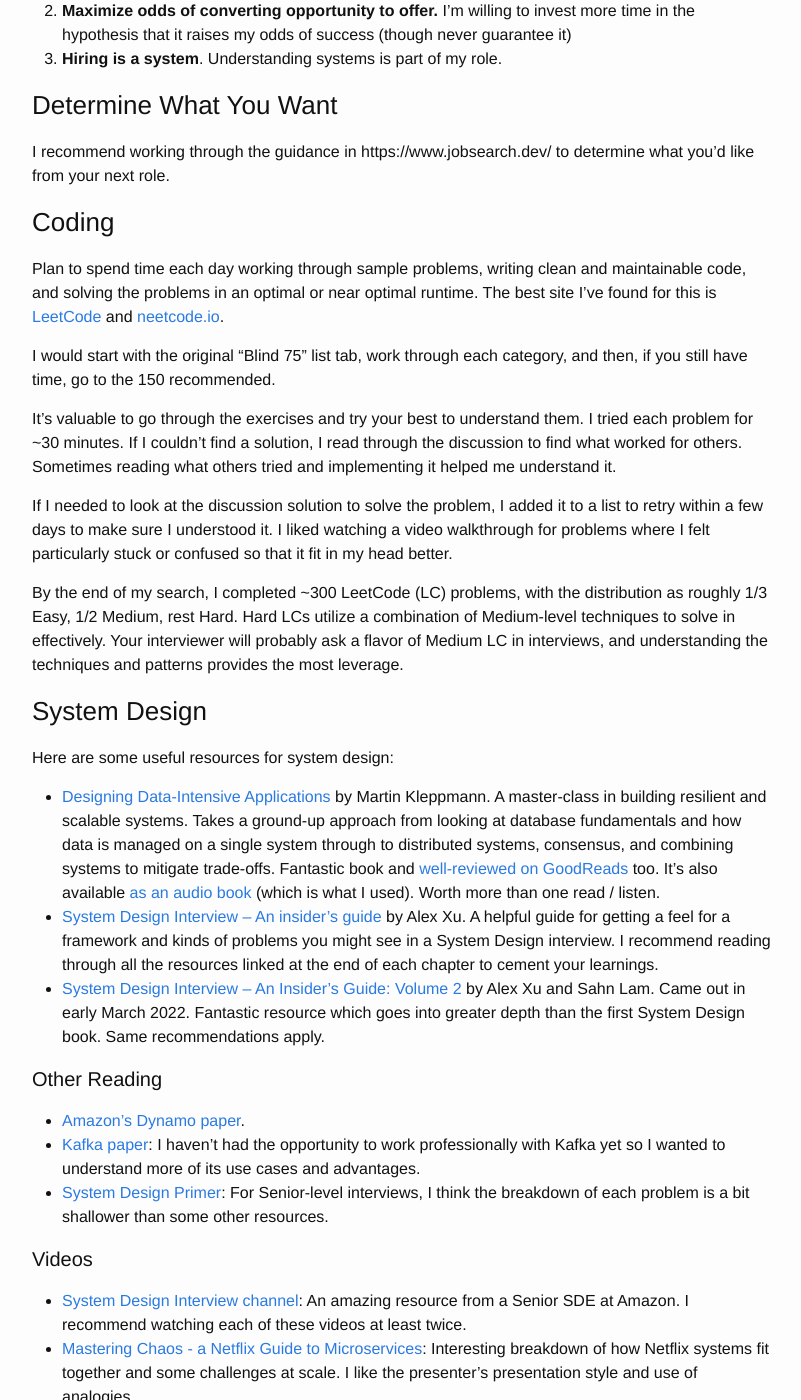
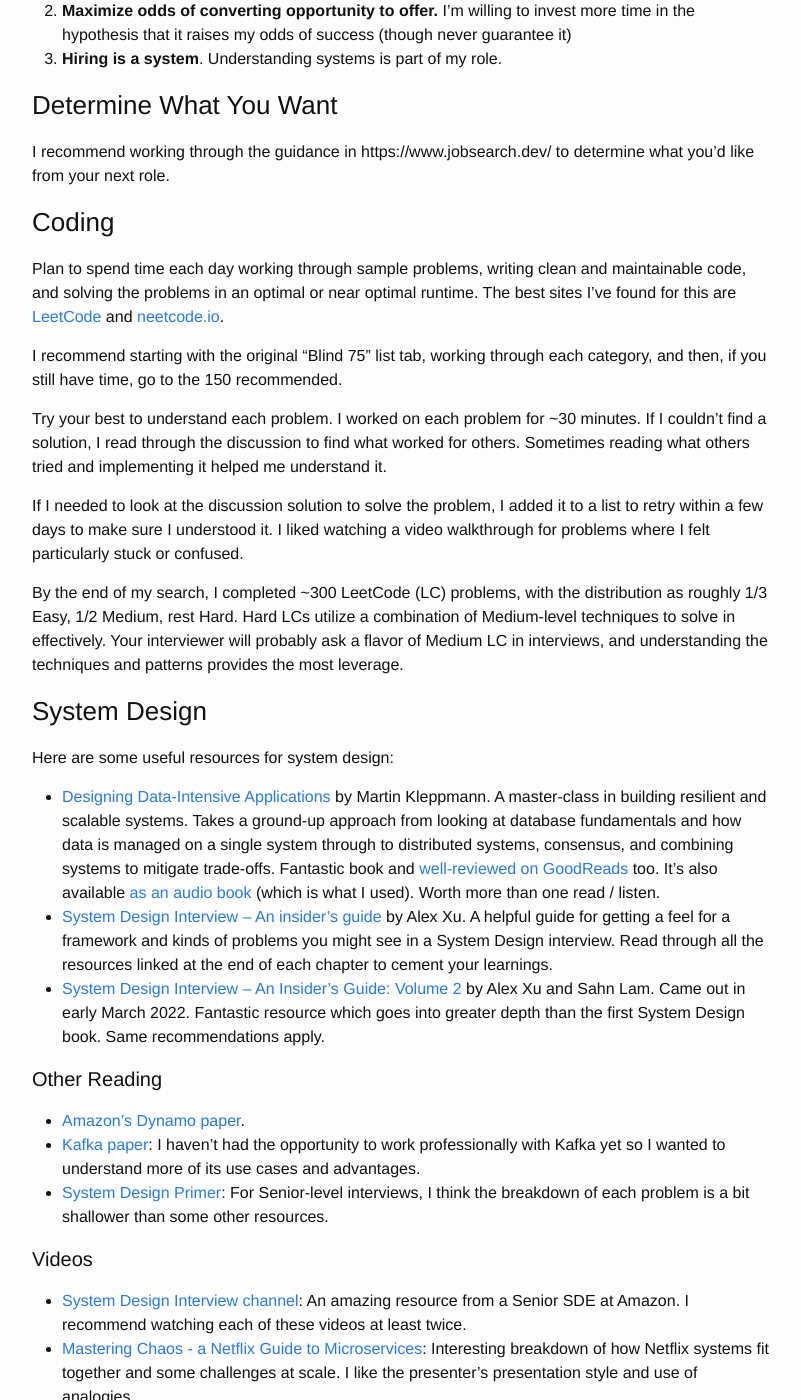
Before and after one commit to kevinlondon/kevinlondon.github.io, a Jekyll site: the page built from _posts/2023-05-01-senior-engineer-job-search-preparation.md, in a window 1280 px wide and 1400 px high, scrolled down 681 px. Shown: the whole window, without its empty margins (238-1039 px from the left). Built offline with Jekyll 4.4.1, drawn with Linux system fonts in a browser that asks for light colours; comment, search, counter and statistics services are not loaded.

Commit message:
Update post to clean up some grammar.

```diff
--- a/_posts/2023-05-01-senior-engineer-job-search-preparation.md
+++ b/_posts/2023-05-01-senior-engineer-job-search-preparation.md
@@ -41,24 +41,24 @@ what you'd like from your next role.
 
 Plan to spend time each day working through sample
 problems, writing clean and maintainable code, and solving the problems in an
-optimal or near optimal runtime. The best site I've found for this is
+optimal or near optimal runtime. The best sites I've found for this are
 [LeetCode](https://www.leetcode.com) and
 [neetcode.io](https://neetcode.io/).
 
-I would start with the original "Blind 75" list tab, work
+I recommend starting with the original "Blind 75" list tab, working
 through each category, and then, if you still have time, go to the 150
 recommended.
 
-It's valuable to go through the exercises and try your best to
-understand them. I tried each problem for ~30
-minutes. If I couldn't find a solution, I read through the
+Try your best to understand each problem.
+I worked on each problem for ~30 minutes.
+If I couldn't find a solution, I read through the
 discussion to find what worked for others. Sometimes reading what others
 tried and implementing it helped me understand it.
 
 If I needed to look at the discussion solution to solve the problem,
 I added it to a list to retry within a few days to make sure
 I understood it. I liked watching a video walkthrough for problems where
-I felt particularly stuck or confused so that it fit in my head better.
+I felt particularly stuck or confused.
 
 By the end of my search, I completed ~300 LeetCode (LC) problems, with the
 distribution as roughly 1/3 Easy, 1/2 Medium, rest Hard. Hard LCs utilize a
@@ -85,7 +85,7 @@ Here are some useful resources for system design:
   guide](https://www.amazon.com/System-Design-Interview-insiders-Second/dp/B08CMF2CQF)
   by Alex Xu. A helpful guide for getting a feel for
   a framework and kinds of problems you might see in a System Design interview.
-  I recommend reading through all the resources linked at the end of each
+  Read through all the resources linked at the end of each
   chapter to cement your learnings.
 - [System Design Interview – An Insider's Guide: Volume 2](https://www.amazon.com/System-Design-Interview-Insiders-Guide/dp/1736049119) by Alex Xu and Sahn Lam. Came out in early March 2022. Fantastic resource which goes into greater depth than the first System Design book. Same recommendations apply.
 
```
